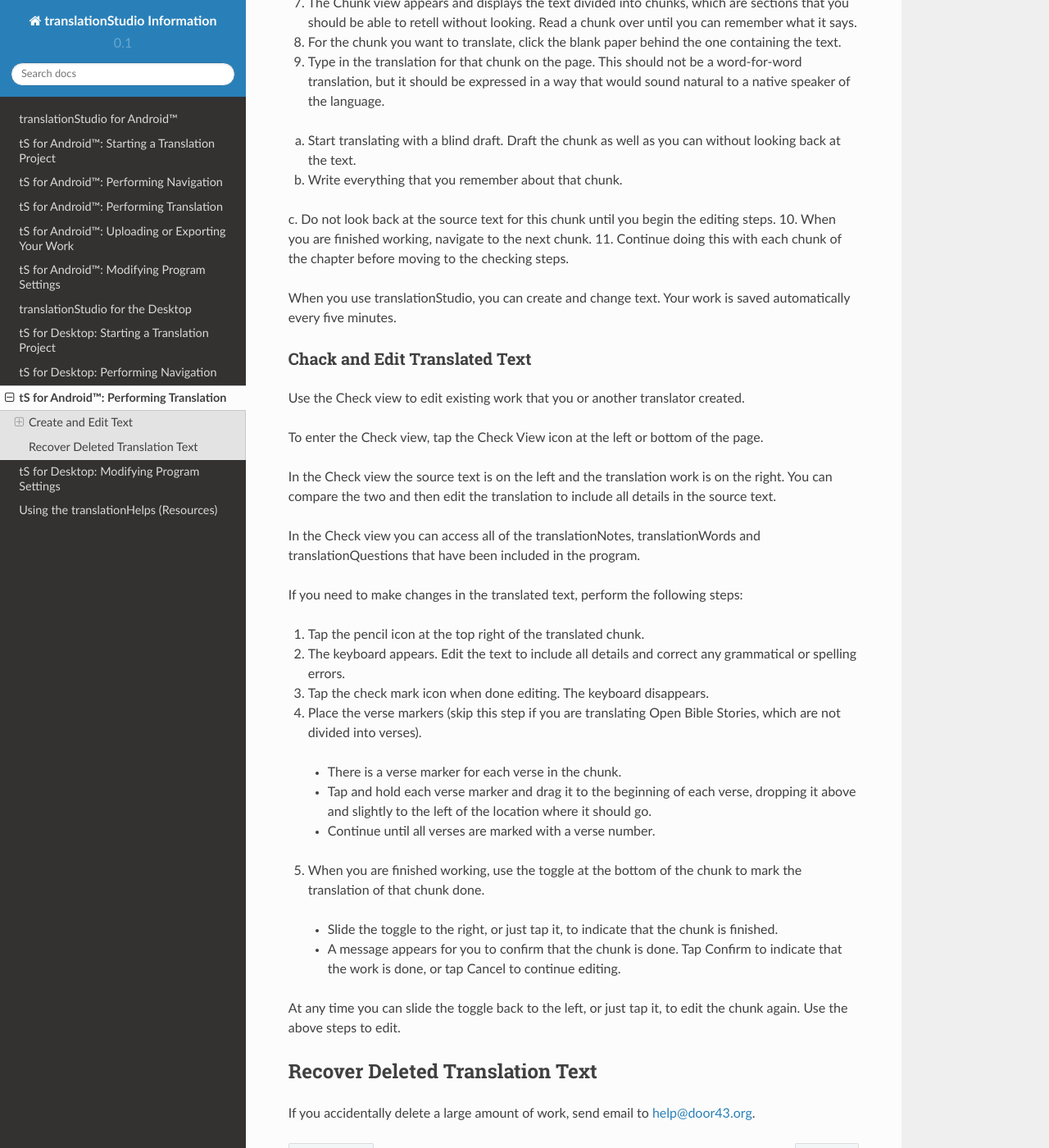
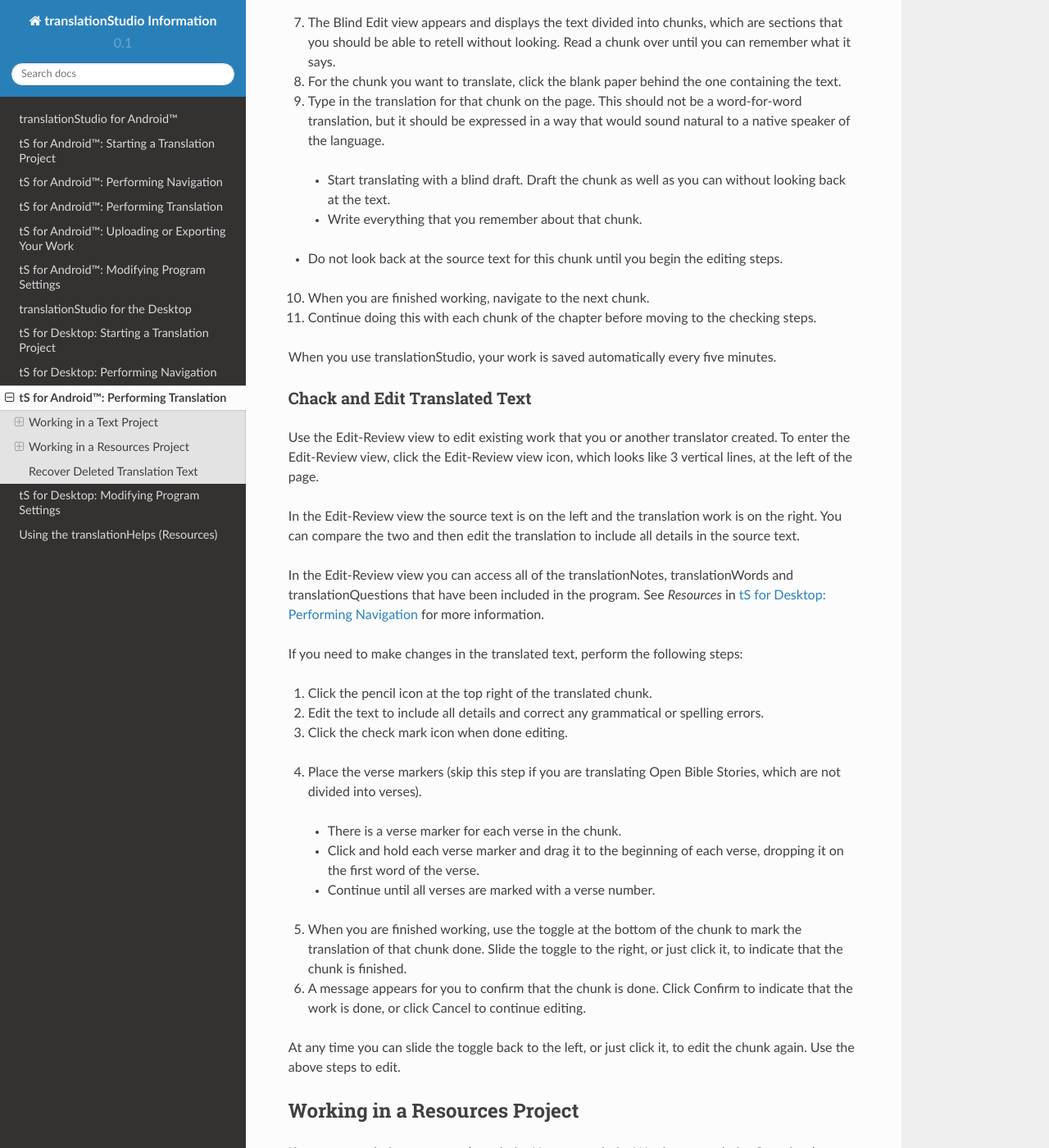
Before and after one commit to unfoldingWord-dev/translationStudio-Info, a Sphinx documentation site: the page built from docs/dTranslate.rst, in a window 1280 px wide and 1400 px high, scrolled down 1263 px. Shown: the whole window at 82% size. Built offline with Sphinx 7.4.7 and the Read the Docs theme 2.0.0, drawn with Linux system fonts in a browser that asks for light colours; pages that are not in the unit, such as notebooks, are missing from menus; some of the changed text lies outside the part shown.

Commit message:
Update dTranslate.rst

```diff
--- a/docs/dTranslate.rst
+++ b/docs/dTranslate.rst
@@ -23,19 +23,17 @@ As you translate, be sure that you:
 
 *	Use the translationNotes (see https://unfoldingword.org/tn/) and the translationWords (see https://unfoldingword.org/tw/) to help you make a better translation. These resources are also available within translationStudio, in the Edit-Review view of the project.
 
-Create and Edit Text
---------------------
+Working in a Text Project
+---------------------------
 
-Translate Text
-^^^^^^^^^^^^^^
+You can create and edit translations of Open Bible Stories or books of the Bible. To write the translation in your language:
 
-**Translate in a Text Project**
+Translate
+^^^^^^^^^^^
 
-To write the translation in your language:
+1.	For the initial translation, use Blind Edit Mode, which is organized to work with blind drafting. To use Blind Edit Mode, see *How do I set up to translate the Bible or Open Bible Stories?* in `translationStudio for the Desktop <https://github.com/unfoldingWord-dev/translationStudio-Info/blob/master/docs/desktop.rst>`_
 
-1.	For the initial translation, use Blind Edit Mode, which is organized to work with blind drafting.
-
-2.	You may want to read MAST Core Concepts to understand the steps of blind drafting translation.
+2.	You may want to read `MAST Core Concepts <https://github.com/unfoldingWord-dev/translationStudio-Info/blob/master/docs/MAST.rst>`_ to understand the steps of blind drafting translation.
 
 3.	Open the project for the story or book that is being translated and click the Read view icon.
 
@@ -46,57 +44,68 @@ To write the translation in your language:
 6.	When you are ready to begin translating, click the Blind Edit icon.
 **Note**: This icon is available only if you are using Blind Edit Mode.
 
-7.	The Chunk view appears and displays the text divided into chunks, which are sections that you should be able to retell without looking. Read a chunk over until you can remember what it says.
+7.	The Blind Edit view appears and displays the text divided into chunks, which are sections that you should be able to retell without looking. Read a chunk over until you can remember what it says.
 
 8.	For the chunk you want to translate, click the blank paper behind the one containing the text.
 
 9.	Type in the translation for that chunk on the page. This should not be a word-for-word translation, but it should be expressed in a way that would sound natural to a native speaker of the language.
 
+  *	Start translating with a blind draft.  Draft the chunk as well as you can without looking back at the text.
 
-a.	Start translating with a blind draft.  Draft the chunk as well as you can without looking back at the text.
-b.	Write everything that you remember about that chunk.
-c.	Do not look back at the source text for this chunk until you begin the editing steps.
+  *	Write everything that you remember about that chunk.
+
+*	Do not look back at the source text for this chunk until you begin the editing steps.
+
 10.	When you are finished working, navigate to the next chunk.
+
 11.	Continue doing this with each chunk of the chapter before moving to the checking steps.
 
-
-
-When you use translationStudio, you can create and change text. Your work is saved automatically every five minutes.
+When you use translationStudio, your work is saved automatically every five minutes.
 
 Chack and Edit Translated Text
 ^^^^^^^^^^^^^^^^^^^^^^^^^^^^^^
 
-Use the Check view to edit existing work that you or another translator created.
+Use the Edit-Review view to edit existing work that you or another translator created. To enter the Edit-Review view, click the Edit-Review view icon, which looks like 3 vertical lines, at the left of the page.
 
-To enter the Check view, tap the Check View icon at the left or bottom of the page.
+In the Edit-Review view the source text is on the left and the translation work is on the right. You can compare the two and then edit the translation to include all details in the source text.
 
-In the Check view the source text is on the left and the translation work is on the right. You can compare the two and then edit the translation to include all details in the source text.
-
-In the Check view you can access all of the translationNotes, translationWords and translationQuestions that have been included in the program.
+In the Edit-Review view you can access all of the translationNotes, translationWords and translationQuestions that have been included in the program. See *Resources* in `tS for Desktop: Performing Navigation <https://github.com/unfoldingWord-dev/translationStudio-Info/blob/master/docs/dNavigate.rst>`_ for more information.
 
 If you need to make changes in the translated text, perform the following steps:
 
-1)	Tap the pencil icon   at the top right of the translated chunk.
+1.	Click the pencil icon at the top right of the translated chunk.
 
-2)	The keyboard appears. Edit the text to include all details and correct any grammatical or spelling errors.
+2.	Edit the text to include all details and correct any grammatical or spelling errors.
 
-3)	Tap the check mark icon   when done editing. The keyboard disappears.
+3.	Click the check mark icon when done editing.
 
 4)	Place the verse markers (skip this step if you are translating Open Bible Stories, which are not divided into verses).
 
   * There is a verse marker for each verse in the chunk.
 
-  * Tap and hold each verse marker and drag it to the beginning of each verse, dropping it above and slightly to the left of the location where it should go.
+  * Click and hold each verse marker and drag it to the beginning of each verse, dropping it on the first word of the verse.
 
   * Continue until all verses are marked with a verse number.
 
-5)	When you are finished working, use the toggle at the bottom of the chunk to mark the translation of that chunk done.
+5.	When you are finished working, use the toggle   at the bottom of the chunk to mark the translation of that chunk done. Slide the toggle to the right, or just click it, to indicate that the chunk is finished.
 
-  * Slide the toggle to the right, or just tap it, to indicate that the chunk is finished.
+6.	A message appears for you to confirm that the chunk is done. Click Confirm to indicate that the work is done, or click Cancel to continue editing.
 
-  * A message appears for you to confirm that the chunk is done. Tap Confirm to indicate that the work is done, or tap Cancel to continue editing.
+At any time you can slide the toggle   back to the left, or just click it, to edit the chunk again. Use the above steps to edit.
 
-At any time you can slide the toggle   back to the left, or just tap it, to edit the chunk again. Use the above steps to edit.
+Working in a Resources Project
+------------------------------
+
+If you are translating resources (translationNotes, translationWords, or translationQuestions), you must have created your project in Gateway Language Mode (see *How do I set up to translate Bible resources?* in `translationStudio for the Desktop <https://github.com/unfoldingWord-dev/translationStudio-Info/blob/master/docs/desktop.rst>`_ and *How do I select the project category?* in `tS for Desktop: Starting a Translation Project <https://github.com/unfoldingWord-dev/translationStudio-Info/blob/master/docs/dStart.rst>`_.
+
+Translating translationNotes
+^^^^^^^^^^^^^^^^^^^^^^^^^^^^^
+
+Translating translationWords
+^^^^^^^^^^^^^^^^^^^^^^^^^^^^^^
+
+Translating translationQuestions
+^^^^^^^^^^^^^^^^^^^^^^^^^^^^^^^^^
 
 Recover Deleted Translation Text
 --------------------------------
```
